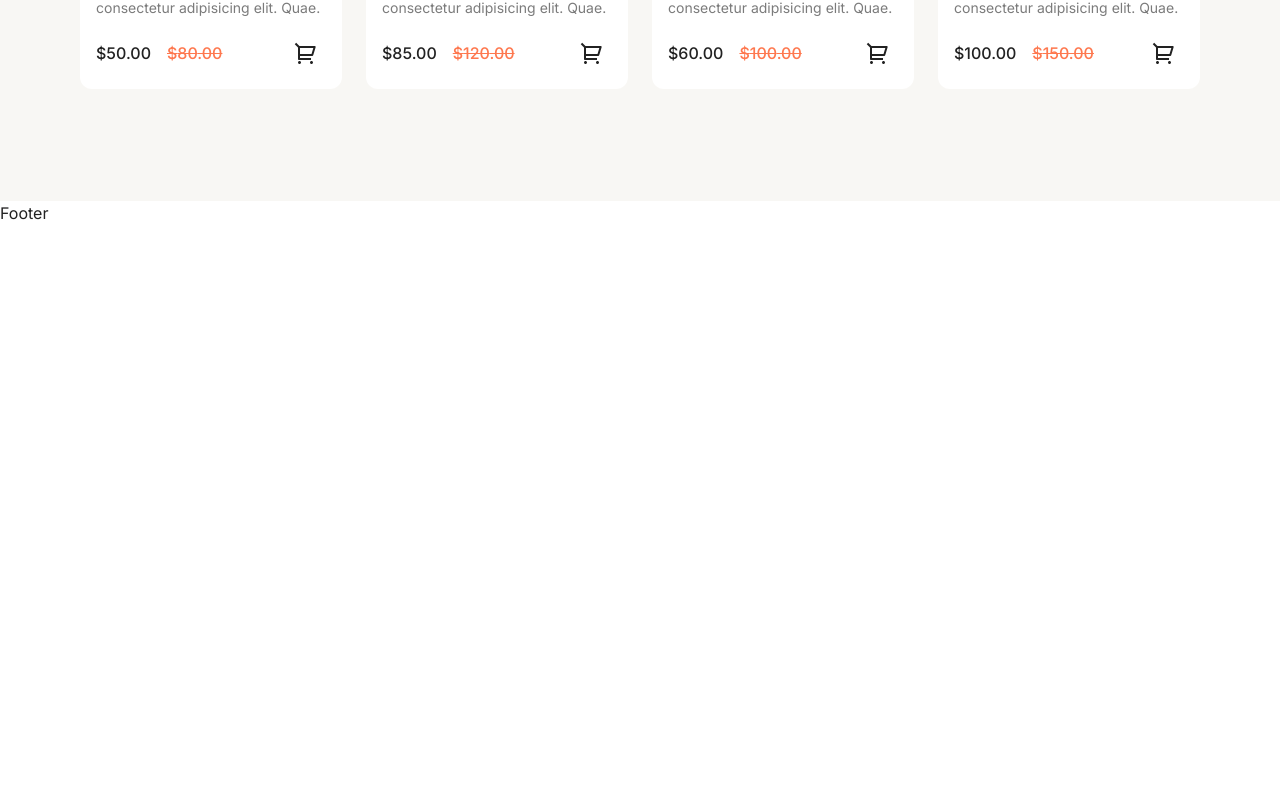
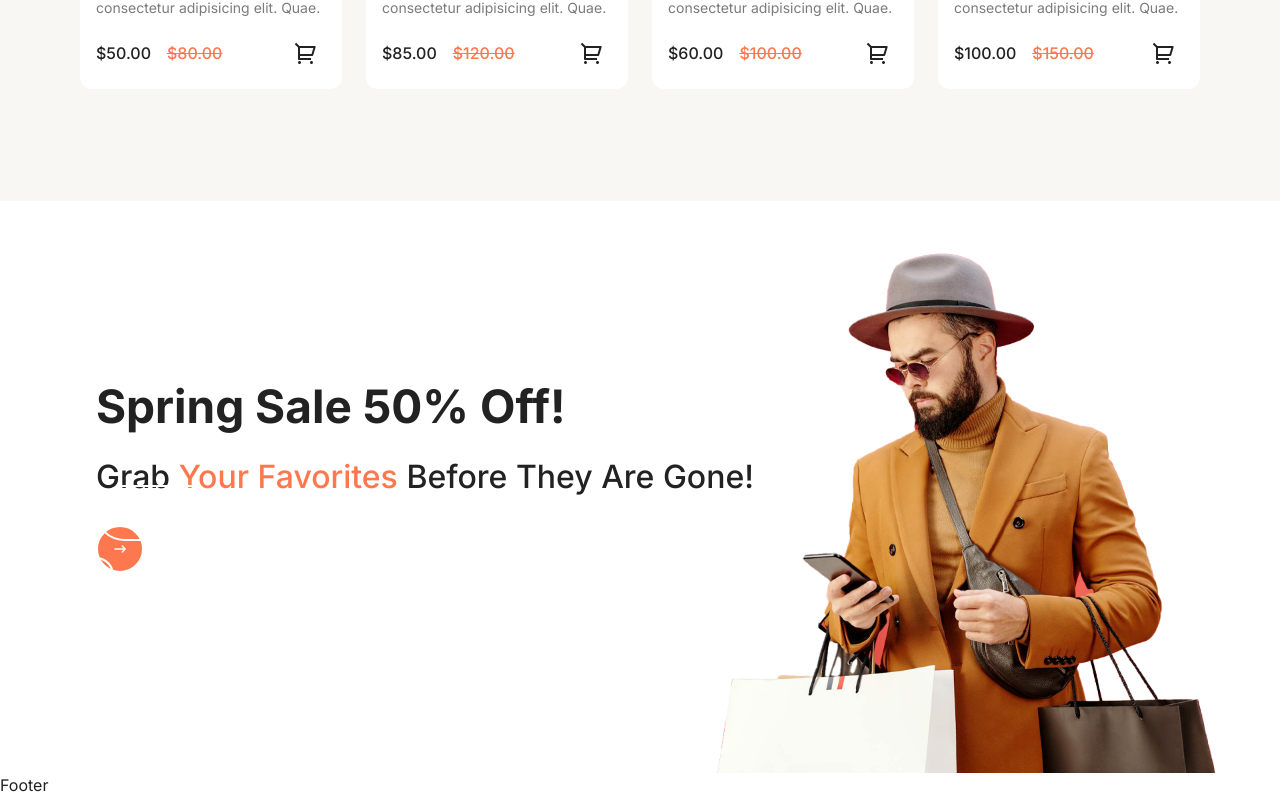
Before and after one commit to koffygeek/Merchanza, a React (Vite) app in the folder frontend/: page / in a window 1280 px wide. Shown: the part 2156-2953 px from the top of the page. Before the commit the page ends 2381 px from the top, so only its background shows below. Built offline with nearby package versions, Linux system fonts and the light colour scheme; a web font is replaced by a local one.

Commit message:
NewArrivals.jsx

```diff
--- a/frontend/src/components/Offer.jsx
+++ b/frontend/src/components/Offer.jsx
@@ -0,0 +1,26 @@
+import React from "react";
+import { Link } from "react-router-dom";
+import { FaArrowRightLong } from "react-icons/fa6";
+
+const Offer = () => {
+  return (
+    <section className="max-padd-container bg-banneroffer bg-cover bg-center w-full">
+      <div className="px-4 py-16 md:py-24 lg:py-44">
+        <h2 className="h2">Spring Sale 50% Off!</h2>
+        <h3 className="medium-32 capitalize font-normal">
+          Grab <span className="text-secondary">Your Favorites</span> Before
+          They Are Gone!
+        </h3>
+        <Link
+          to={"/"}
+          className="text-white rounded-full h-12 w-32 p-4 group-hover:-rotate-45 transition-all duration-500 border-2 border-white"
+        >
+          Go to Shop
+          <FaArrowRightLong className="text-xl bg-secondary text-primary rounded-full h-12 w-12 p-4 group-hover:-rotate-45 transition-all duration-500 border-2 border-white" />
+        </Link>
+      </div>
+    </section>
+  );
+};
+
+export default Offer;
--- a/frontend/src/pages/Home.jsx
+++ b/frontend/src/pages/Home.jsx
@@ -2,6 +2,7 @@ import React from "react";
 import Hero from "../components/Hero";
 import About from "../components/About";
 import PopularProducts from "../components/PopularProducts";
+import Offer from "../components/Offer";
 
 const Home = () => {
   return (
@@ -9,6 +10,7 @@ const Home = () => {
       <Hero />
       <About />
       <PopularProducts />
+      <Offer />
     </>
   );
 };
```
